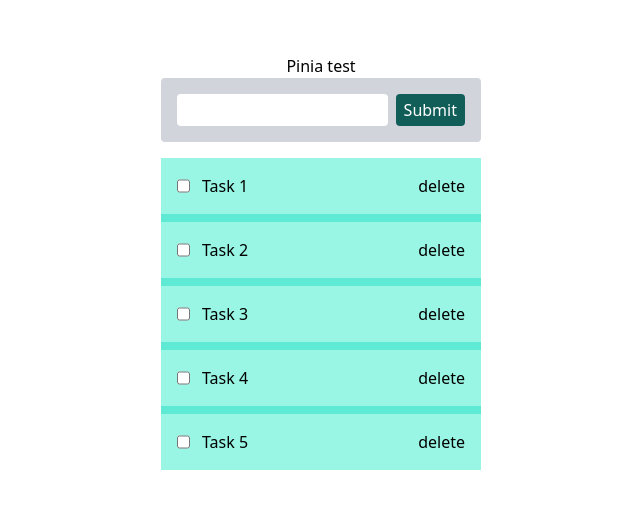
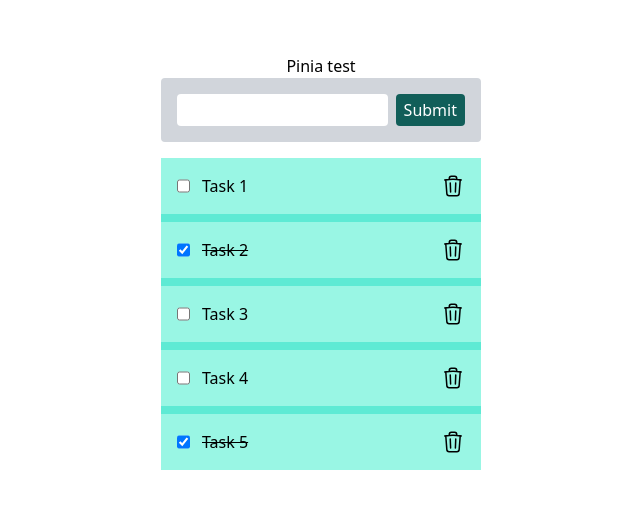
Before and after one commit to mahmudulhsn/pinia-experiment, a Vue app: page / in a window 1280 px wide. Shown: the part 138-646 px from the top of the page, without its empty margins (319-959 px from the left). Built offline with nearby package versions, Linux system fonts and the light colour scheme.

Commit message:
feat: delete task

```diff
--- a/src/components/CreateTodo.vue
+++ b/src/components/CreateTodo.vue
@@ -4,14 +4,16 @@
 
 const task = ref('')
 const createTask = () => {
+  if (task.value.length > 0) {
     let newTask = {
       id: Date.now(),
       title: task.value,
       status: 'created'
     }
-
     const taskStore = useTasks()
     taskStore.addTask(newTask)
+    task.value = ''
+  }
 }
 </script>
 
--- a/src/components/SingleTodo.vue
+++ b/src/components/SingleTodo.vue
@@ -1,13 +1,37 @@
 <script setup lang="ts">
+import { useTasks } from '@/stores/Task'
+
 const props = defineProps(['task'])
+const { deleteTask } = useTasks()
+
+const deleteTodo = (id: number) => {
+  deleteTask(id)
+}
 </script>
 
 <template>
   <div class="bg-teal-200 flex justify-between items-center py-4 px-4">
     <div class="flex gap-3">
-      <input type="checkbox" />
-      <h3>{{ props.task.title }}</h3>
+      <input type="checkbox" :checked="props.task.status == 'Completed'" />
+      <h3 :class="props.task.status == 'Completed' ? 'line-through' : ''">
+        {{ props.task.title }}
+      </h3>
     </div>
-    <button>delete</button>
+    <button @click="deleteTodo(props.task.id)">
+      <svg
+        xmlns="http://www.w3.org/2000/svg"
+        fill="none"
+        viewBox="0 0 24 24"
+        stroke-width="1.5"
+        stroke="currentColor"
+        class="w-6 h-6"
+      >
+        <path
+          stroke-linecap="round"
+          stroke-linejoin="round"
+          d="m14.74 9-.346 9m-4.788 0L9.26 9m9.968-3.21c.342.052.682.107 1.022.166m-1.022-.165L18.16 19.673a2.25 2.25 0 0 1-2.244 2.077H8.084a2.25 2.25 0 0 1-2.244-2.077L4.772 5.79m14.456 0a48.108 48.108 0 0 0-3.478-.397m-12 .562c.34-.059.68-.114 1.022-.165m0 0a48.11 48.11 0 0 1 3.478-.397m7.5 0v-.916c0-1.18-.91-2.164-2.09-2.201a51.964 51.964 0 0 0-3.32 0c-1.18.037-2.09 1.022-2.09 2.201v.916m7.5 0a48.667 48.667 0 0 0-7.5 0"
+        />
+      </svg>
+    </button>
   </div>
 </template>
--- a/src/components/TodoList.vue
+++ b/src/components/TodoList.vue
@@ -2,12 +2,12 @@
 import SingleTodo from '@/components/SingleTodo.vue'
 import { useTasks } from '@/stores/Task'
 
-const { tasks } = useTasks()
+const taskStore = useTasks()
 </script>
 
 <template>
   <div class="flex flex-col gap-2 bg-teal-300">
-    <div v-for="task in tasks" :key="task.id">
+    <div v-for="task in taskStore.tasks" :key="task.id">
       <SingleTodo :task="task" />
     </div>
   </div>
--- a/src/stores/Task.ts
+++ b/src/stores/Task.ts
@@ -42,6 +42,12 @@
   actions: {
     addTask(task: Task): void {
       this.tasks.push(task)
+    },
+
+    deleteTask(id: number): void {
+      this.tasks = this.tasks.filter((task) => {
+        return task.id !== id
+      })
     }
   }
 })
```
Lines whose indentation alone changed are shown as unchanged.
